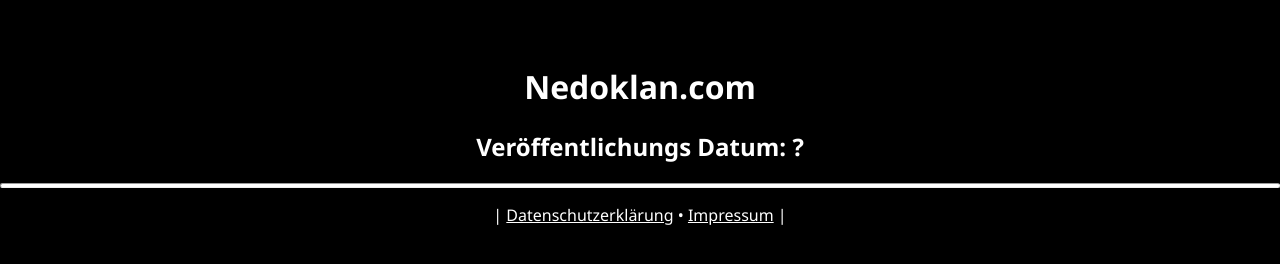
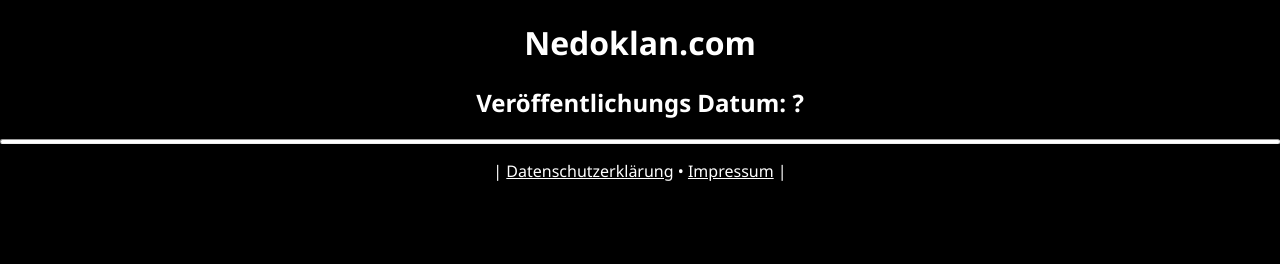
Before and after one commit to nedoklandev/nedoklan, a plain HTML site: page index.html in a window 1280 px wide. Drawn offline with Linux system fonts and the light colour scheme.

Commit message:
tiny change

```diff
--- a/index.html
+++ b/index.html
@@ -7,14 +7,9 @@
    <link rel="stylesheet" href="style.css">
 </head>
 <body>
-  <br>
-  <br>
-    <div id="div1">
-
         <h1>Nedoklan.com</h1>
         <h2>Veröffentlichungs Datum: ?</h2>
         <hr>
-    </div>
     <footer>
       <p>
       |  <a href="datenschutz.html">Datenschutzerklärung</a> &bull;
@@ -22,4 +17,5 @@
       </p>
     </footer>
 </body>
+
 </html>
```
